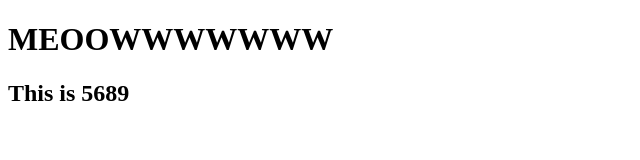
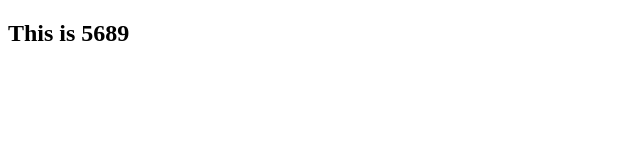
Before and after one commit to rawracc/Con-team, a plain HTML site: page index.html in a window 1280 px wide. Shown: the whole page, without its empty margins (0-640 px from the left). Drawn offline with Linux system fonts and the light colour scheme.

Commit message:
deleted line

```diff
--- a/index.html
+++ b/index.html
@@ -7,7 +7,7 @@
     <title>Document</title>
 </head>
 <body>
-    <h1>MEOOWWWWWWW</h1>
+
     <h2> This is 5689</h2>
 </body>
 </html>
```
